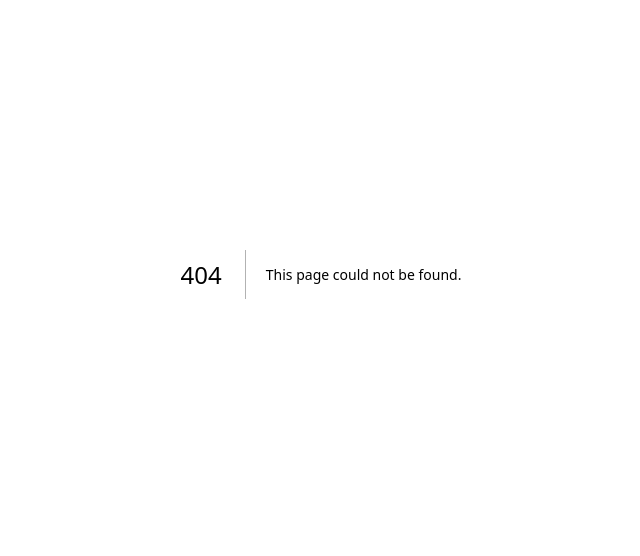
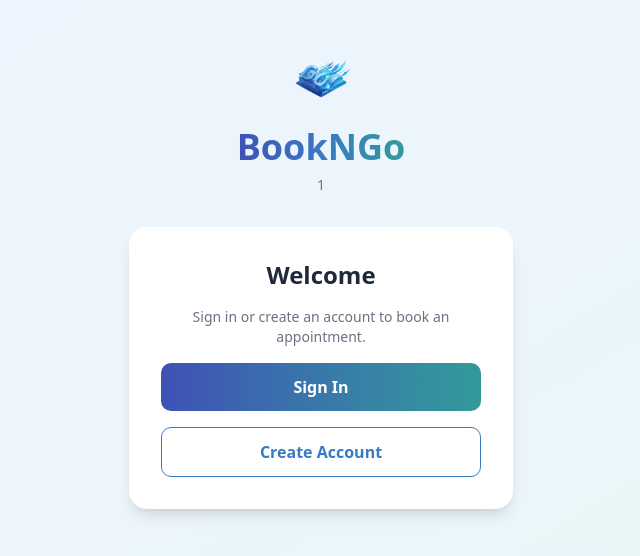
Before and after one commit to Zendevve/book-n-go, a Next.js app: page /1 in a window 1280 px wide. Before the commit this address had no page. Shown: the part 126-682 px from the top of the page, without its empty margins (319-959 px from the left). Built offline with nearby package versions, Linux system fonts and the light colour scheme.

Commit message:
feat: add user-related pages and refactor UserSidebar for dynamic routing

```diff
--- a/app/user/layout.tsx
+++ b/app/[slug]/(main)/layout.tsx
@@ -1,10 +1,19 @@
+import React from "react"
 import Image from "next/image"
 
 import { SiteHeader } from "@/components/site-header"
 import { SidebarInset, SidebarProvider } from "@/components/ui/sidebar"
 import { UserSidebar } from "@/components/user-sidebar"
 
-export default function Layout({ children }: { children: React.ReactNode }) {
+export default async function MainLayout({
+  children,
+  params,
+}: {
+  children: React.ReactNode
+  params: Promise<{ slug: string }>
+}) {
+  const { slug } = await params
+
   return (
     <SidebarProvider
       style={
@@ -14,7 +23,7 @@
         } as React.CSSProperties
       }
     >
-      <UserSidebar variant="inset" />
+      <UserSidebar slug={slug} variant="inset" />
       <SidebarInset>
         <SiteHeader />
         <div className="relative flex-1">
--- /dev/null
+++ b/app/[slug]/layout.tsx
@@ -0,0 +1,5 @@
+import React from "react"
+
+export default function SlugRootLayout({ children }: { children: React.ReactNode }) {
+  return <>{children}</>
+}
--- /dev/null
+++ b/app/[slug]/page.tsx
@@ -0,0 +1,50 @@
+import React from "react"
+import Image from "next/image"
+import Link from "next/link"
+
+export default async function BusinessLandingPage({
+  params,
+}: {
+  params: Promise<{ slug: string }>
+}) {
+  const { slug } = await params
+
+  return (
+    <div className="min-h-screen flex flex-col items-center justify-center bg-gradient-to-br from-[#f0f4ff] to-[#e8f7f7] px-4">
+      {/* Logo */}
+      <div className="mb-8 flex flex-col items-center gap-2">
+        <Image
+          src="/BNGLogo.png"
+          alt="BookNGo"
+          width={80}
+          height={80}
+          className="rounded-xl"
+        />
+        <span className="bg-gradient-to-r from-[#3F51B5] via-[#3A79C3] to-[#329A9A] bg-clip-text text-4xl font-bold text-transparent">
+          BookNGo
+        </span>
+        <span className="text-sm text-gray-500 capitalize">{slug.replace(/-/g, " ")}</span>
+      </div>
+
+      {/* Card */}
+      <div className="w-full max-w-sm rounded-2xl bg-white shadow-lg p-8 flex flex-col gap-4">
+        <h1 className="text-2xl font-bold text-gray-800 text-center">Welcome</h1>
+        <p className="text-center text-gray-500 text-sm">Sign in or create an account to book an appointment.</p>
+
+        <Link
+          href={`/${slug}/book-now`}
+          className="w-full rounded-lg bg-gradient-to-r from-[#3F51B5] to-[#329A9A] py-3 text-center text-white font-semibold hover:opacity-90 transition"
+        >
+          Sign In
+        </Link>
+
+        <Link
+          href={`/${slug}/book-now`}
+          className="w-full rounded-lg border border-[#3A79C3] py-3 text-center text-[#3A79C3] font-semibold hover:bg-[#f0f4ff] transition"
+        >
+          Create Account
+        </Link>
+      </div>
+    </div>
+  )
+}
--- a/app/user/page.tsx
+++ /dev/null
@@ -1,7 +0,0 @@
-import React from 'react'
-
-export default function UserLandingPage() {
-  return (
-    <div>UserLandingPage</div>
-  )
-}
--- a/components/user-sidebar.tsx
+++ b/components/user-sidebar.tsx
@@ -26,37 +26,38 @@
   SidebarMenuItem,
 } from "@/components/ui/sidebar"
 
-const data = {
-  user: {
-    name: "Book N. Go",
-    email: "BookNGo@gmail.com",
-    avatar: "/BNGCircleTransparent.png",
-  },
-  navMain: [
+const userData = {
+  name: "Book N. Go",
+  email: "BookNGo@gmail.com",
+  avatar: "/BNGCircleTransparent.png",
+}
+
+function getNavItems(slug: string) {
+  return [
     {
       title: "Book Now",
-      url: "/user/book-now",
+      url: `/${slug}/book-now`,
       icon: IconCalendarClock,
     },
     {
       title: "My Booking",
-      url: "/user/my-booking",
+      url: `/${slug}/my-booking`,
       icon: IconCalendarCheck,
     },
     {
       title: "History",
-      url: "/user/history",
+      url: `/${slug}/history`,
       icon: IconHistory,
     },
     {
       title: "Profile",
-      url: "/user/profile",
+      url: `/${slug}/profile`,
       icon: IconUser,
     },
-  ],
+  ]
 }
 
-export function UserSidebar({ ...props }: React.ComponentProps<typeof Sidebar>) {
+export function UserSidebar({ slug, ...props }: React.ComponentProps<typeof Sidebar> & { slug: string }) {
   return (
     <Sidebar collapsible="offcanvas" {...props}>
       <SidebarHeader>
@@ -83,10 +84,10 @@
         </SidebarMenu>
       </SidebarHeader>
       <SidebarContent>
-        <NavMain items={data.navMain} />
+        <NavMain items={getNavItems(slug)} />
       </SidebarContent>
       <SidebarFooter>
-        <NavUser user={data.user} />
+        <NavUser user={userData} />
       </SidebarFooter>
     </Sidebar>
   )
```
Also changed, not shown: app/[slug]/(main)/book-now/page.tsx (renamed from app/user/book-now/page.tsx), app/[slug]/(main)/history/page.tsx (renamed from app/user/history/page.tsx), app/[slug]/(main)/my-booking/page.tsx (renamed from app/user/my-booking/page.tsx), app/[slug]/(main)/profile/page.tsx (renamed from app/user/profile/page.tsx).
